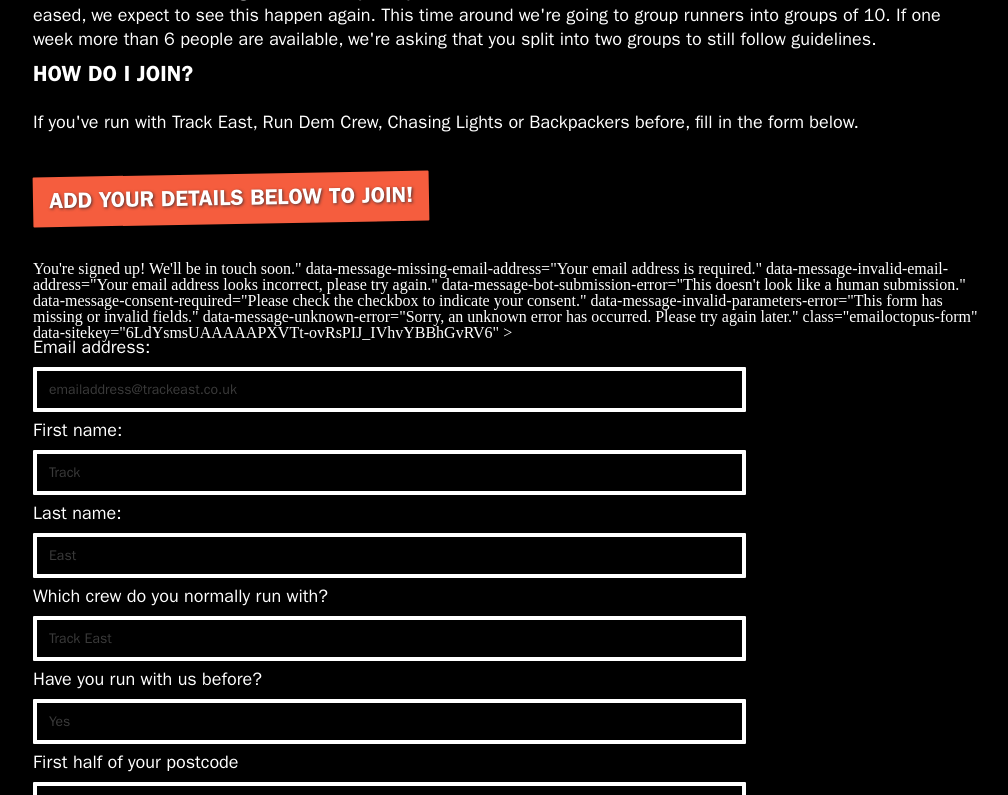
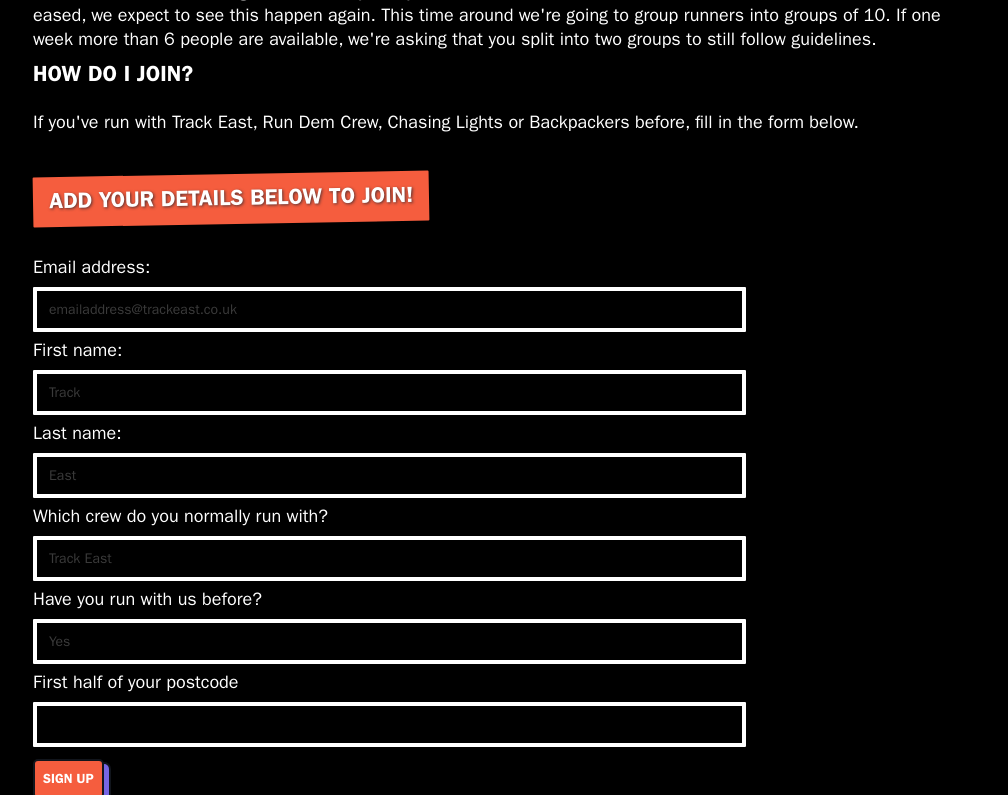
Before and after one commit to benhubbard434/trackeast, a Jekyll site: the page built from squad-goals.html, in a window 1280 px wide and 900 px high, scrolled down 460 px, cut to the strip 0-795 px from the top of the window. Shown: the whole strip, without its empty margins (132-1140 px from the left). Built offline with Jekyll 4.4.1, drawn with Linux system fonts in a browser that asks for light colours; nearby versions of some CDN libraries; some web fonts are replaced.

Commit message:
Update squad-goals.html

```diff
--- a/squad-goals.html
+++ b/squad-goals.html
@@ -18,7 +18,7 @@
   </p>
   <form action="https://emailoctopus.com/lists/e91de2f2-8da5-11eb-a3d0-06b4694bee2a/members/embedded/1.3s/add"
         method="post"
-        data-message-success="<i class="fas fa-check-square"></i> You're signed up! We'll be in touch soon."
+        data-message-success="You're signed up! We'll be in touch soon."
         data-message-missing-email-address="Your email address is required."
         data-message-invalid-email-address="Your email address looks incorrect, please try again."
         data-message-bot-submission-error="This doesn't look like a human submission."
```
